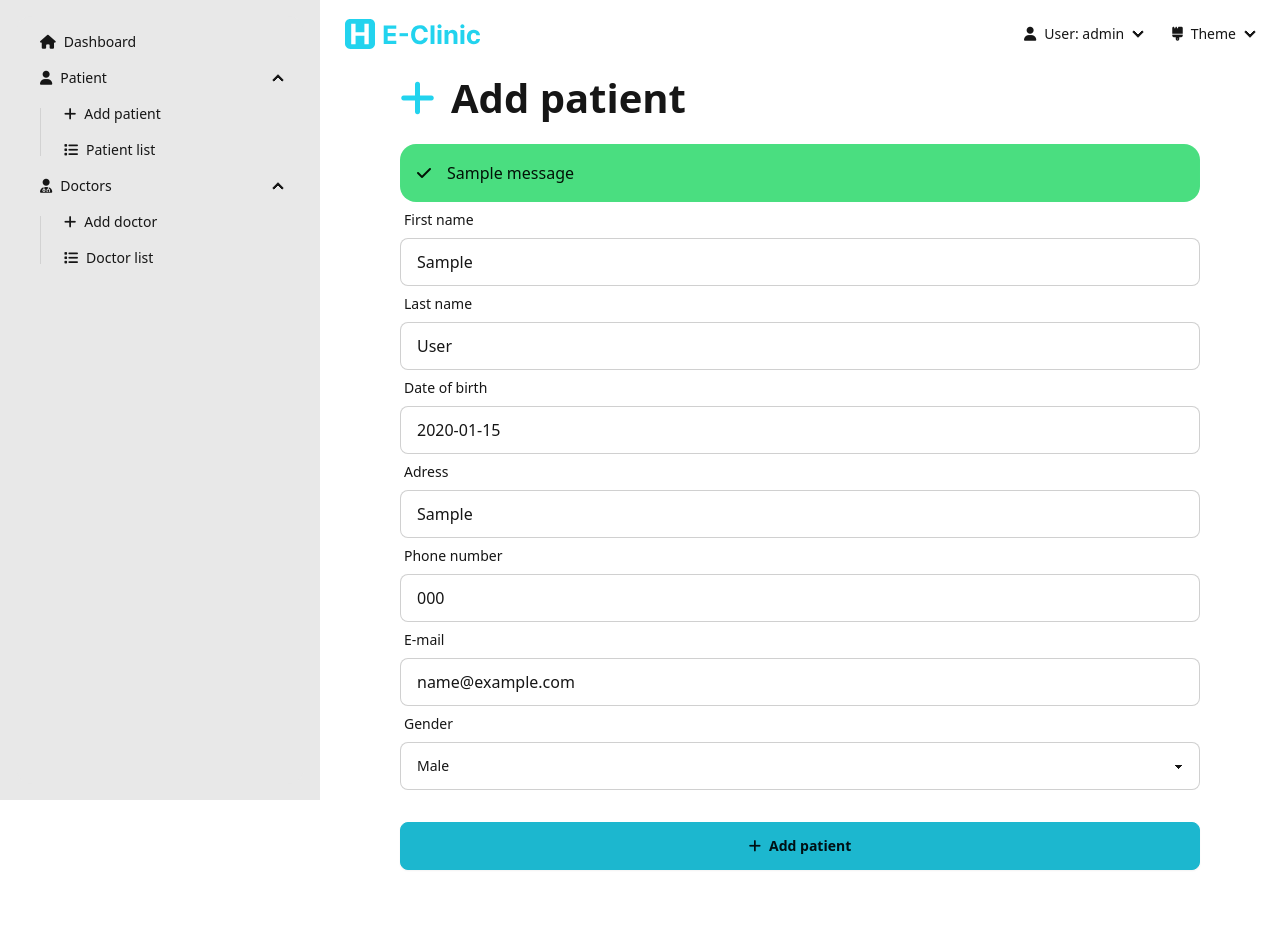
After one commit to lotfi165/EClinic, a Django app: page /dashboard/patients/edit/00000000-0000-0000-0000-000000000001/ in a window 1280 px wide. The commit adds this page. Run offline with Django 5.2, Linux system fonts and the light colour scheme; a user stored in the database is signed in; tables that the repository leaves empty hold one stand-in row (values such as "Sample post"); one stand-in notice (Sample message) is shown; some libraries are stand-ins or nearby versions.

Commit message:
added update patient

```diff
--- a/src/Dashboard/forms.py
+++ b/src/Dashboard/forms.py
@@ -1,7 +1,7 @@
 from django.forms import ModelForm, TextInput
 from .models import Patient
 
-class AddPatientForm(ModelForm):
+class PatientForm(ModelForm):
     class Meta:
         model = Patient
         fields = '__all__'
--- a/src/Dashboard/templates/components/navbar-dashboard.html
+++ b/src/Dashboard/templates/components/navbar-dashboard.html
@@ -16,12 +16,12 @@
       <li>
         <details>
           <summary>
-            User: {{user}}
+            <i class="fas fa-user"></i> User: {{user}}
           </summary>
           <ul class="p-2 bg-base-200 rounded-t-none">
             <li class="text-error">
               <a href="{% url "sign-out" %}">
-                Sign out
+                <i class="fas fa-power-off"></i> Sign out
               </a>
             </li>
           </ul>
@@ -30,17 +30,17 @@
       <li>
         <details>
           <summary>
-            Theme
+            <i class="fas fa-brush"></i> Theme
           </summary>
           <ul class="p-2 bg-base-200 rounded-t-none">
             <li onclick="setLightTheme()">
               <a>
-                Light
+                <i class="fas fa-sun"></i> Light
               </a>
             </li>
             <li onclick="setDarkTheme()">
               <a>
-                Dark
+                <i class="fas fa-moon"></i> Dark
               </a>
             </li>
           </ul>
--- a/src/Dashboard/templates/components/navbar-simple.html
+++ b/src/Dashboard/templates/components/navbar-simple.html
@@ -10,10 +10,10 @@
     <ul class="menu menu-horizontal px-1">
       <li>
         <details>
-          <summary>Theme</summary>
+          <summary><i class="fas fa-brush"></i>Theme</summary>
           <ul class="p-2 bg-base-200 rounded-t-none">
-            <li onclick="setLightTheme()"><a>Light</a></li>
-            <li onclick="setDarkTheme()"><a>Dark</a></li>
+            <li onclick="setLightTheme()"><a><i class="fas fa-sun"></i>Light</a></li>
+            <li onclick="setDarkTheme()"><a><i class="fas fa-moon"></i>Dark</a></li>
           </ul>
         </details>
       </li>
--- /dev/null
+++ b/src/Dashboard/templates/pages/edit-patient.html
@@ -0,0 +1,80 @@
+{% extends "layouts/dashboard.html" %}
+{% load static %}
+{% load widget_tweaks %}
+
+{% block head %}
+  <title>Edit patient</title>
+{% endblock head %}
+
+{% block dashboard_content %}
+  <div class="flex flex-1 flex-col items-center pb-[5rem]">
+    <form class="flex flex-1 flex-col w-[90%] max-w-[50rem]" action="" method="post">
+      {% csrf_token %}
+
+      <div class="text-[30pt] font-bold"><i class="fas fa-plus text-primary mr-[1rem]"></i>Add patient</div>
+
+      {% if messages %}
+        {% for message in messages %}
+          {% if message.tags == 'success' %}
+            <div role="alert" class="alert alert-success mt-[1rem]">
+              <i class="fas fa-check"></i>
+              <span>{{message}}</span>
+            </div>
+          {% endif %}
+        {% endfor %}
+      {% endif %}
+
+      {% if form.errors %}
+        <div role="alert" class="alert alert-error mt-[1rem]">
+          <i class="fas fa-times"></i>
+          <span>{{form.errors}}</span>
+        </div>
+      {% endif %}
+
+      <label class="form-control w-full">
+        <div class="label">
+          <span class="label-text">First name</span>
+        </div>
+        {% render_field form.firstName placeholder="First name" class+="input input-bordered w-full" %}
+      </label>
+      <label class="form-control w-full">
+        <div class="label">
+          <span class="label-text">Last name</span>
+        </div>
+        {% render_field form.lastName placeholder="Last name" class+="input input-bordered w-full" %}
+      </label>
+      <label class="form-control w-full">
+        <div class="label">
+          <span class="label-text">Date of birth</span>
+        </div>
+        {% render_field form.dateOfBirth placeholder="Date of birth" class+="input input-bordered w-full" %}
+      </label>
+      <label class="form-control w-full">
+        <div class="label">
+          <span class="label-text">Adress</span>
+        </div>
+        {% render_field form.adress placeholder="Adress" class+="input input-bordered w-full" %}
+      </label>
+      <label class="form-control w-full">
+        <div class="label">
+          <span class="label-text">Phone number</span>
+        </div>
+        {% render_field form.phoneNumber placeholder="Phone number" class+="input input-bordered w-full" %}
+      </label>
+      <label class="form-control w-full">
+        <div class="label">
+          <span class="label-text">E-mail</span>
+        </div>
+        {% render_field form.email placeholder="E-mail" class+="input input-bordered w-full" %}
+      </label>
+      <label class="form-control w-full">
+        <div class="label">
+          <span class="label-text">Gender</span>
+        </div>
+        {% render_field form.gender class+="select select-bordered" %}
+      </label>
+
+      <button class="btn btn-active btn-primary mt-[2rem]"><i class="fas fa-plus"></i>Add patient</button>
+    </form>
+  </div>
+{% endblock dashboard_content %}
--- a/src/Dashboard/templates/pages/sign-in.html
+++ b/src/Dashboard/templates/pages/sign-in.html
@@ -18,13 +18,13 @@
 
             <label class="flex w-full form-control">
               <div class="label">
-                <span class="label-text">Username</span>
+                <span class="label-text"><i class="fas fa-user mr-[0.5rem]"></i> Username</span>
               </div>
               <input name="username" type="text" placeholder="Username" class="input input-bordered w-full" />
             </label>
             <label class="flex w-full form-control">
               <div class="label">
-                <span class="label-text">Password</span>
+                <span class="label-text"><i class="fas fa-key mr-[0.5rem]"></i>Password</span>
               </div>
               <input name="password" type="password" placeholder="Password" class="input input-bordered w-full" />
             </label>
@@ -41,7 +41,7 @@
             {% endif %}
 
             <button type="submit" class="btn btn-primary w-full mt-[3rem]">
-              Sign in
+              <i class="fas fa-right-to-bracket"></i> Sign in
             </button>
           </form>
 
--- a/src/Dashboard/urls.py
+++ b/src/Dashboard/urls.py
@@ -6,6 +6,8 @@ urlpatterns = [
   path('sign-in/', views.signIn, name='sign-in'),
   path('sign-out/', views.signOut, name='sign-out'),
   path('dashboard/', views.dashboard, name='dashboard'),
+  path('dashboard/patients', views.patientList, name='patient-list'),
   path('dashboard/patients/add', views.addPatient, name='add-patient'),
-    path('dashboard/patients', views.patientList, name='patient-list'),
+  path('dashboard/patients/edit/<str:patientId>/', views.editPatient, name='edit-patient'),
+  path('dashboard/patients/delete/<str:patientId>/', views.deletePatient, name='delete-patient'),
 ]
--- a/src/Dashboard/views.py
+++ b/src/Dashboard/views.py
@@ -1,10 +1,10 @@
-from django.shortcuts import render, redirect
+from django.shortcuts import render, redirect, get_object_or_404
 from django.http import HttpRequest
 from django.contrib.auth import authenticate, login, logout
 from django.contrib.auth.decorators import login_required
 from django.contrib import messages
 from .decorators import login_not_required
-from .forms import AddPatientForm
+from .forms import PatientForm
 from .models import Patient
 
 # Create your views here.
@@ -37,7 +37,7 @@ def dashboard(request: HttpRequest):
 
 @login_required(login_url='sign-in')
 def addPatient(request: HttpRequest):
-  form = AddPatientForm(request.POST)
+  form = PatientForm(request.POST)
   if request.method == 'POST':
     if form.is_valid():
       form.save()
@@ -45,9 +45,30 @@ def addPatient(request: HttpRequest):
     else:
       print(form.errors)
   else:
-    form = AddPatientForm()
+    form = PatientForm()
   context = { 'form': form }
   return render(request, 'pages/add-patient.html', context=context)
+
+@login_required(login_url='sign-in')
+def editPatient(request: HttpRequest, patientId: str):
+  patient = get_object_or_404(Patient, id=patientId)
+  form = PatientForm(instance=patient)
+  if request.method == 'POST':
+    form = PatientForm(data=request.POST, instance=patient)
+    if form.is_valid():
+      form.save()
+      messages.success(request=request, message='Patient updated successfully')
+    else:
+      print(form.errors)
+      print(form.errors)
+  context = { 'form': form }
+  return render(request, 'pages/edit-patient.html', context=context)
+
+@login_required(login_url='sign-in')
+def deletePatient(request: HttpRequest, patientId: str):
+  patient = get_object_or_404(Patient, id=patientId)
+  patient.delete()
+  return redirect('patient-list')
 
 @login_required(login_url='sign-in')
 def patientList(request: HttpRequest):
```
Also changed, not shown: src/Dashboard/static/css/compiled/compiled.css (+29 -50 lines), src/Dashboard/templates/pages/patient-list.html (+24 -3 lines), src/Dashboard/static/assets/empty-list.svg (added), src/db.sqlite3.
